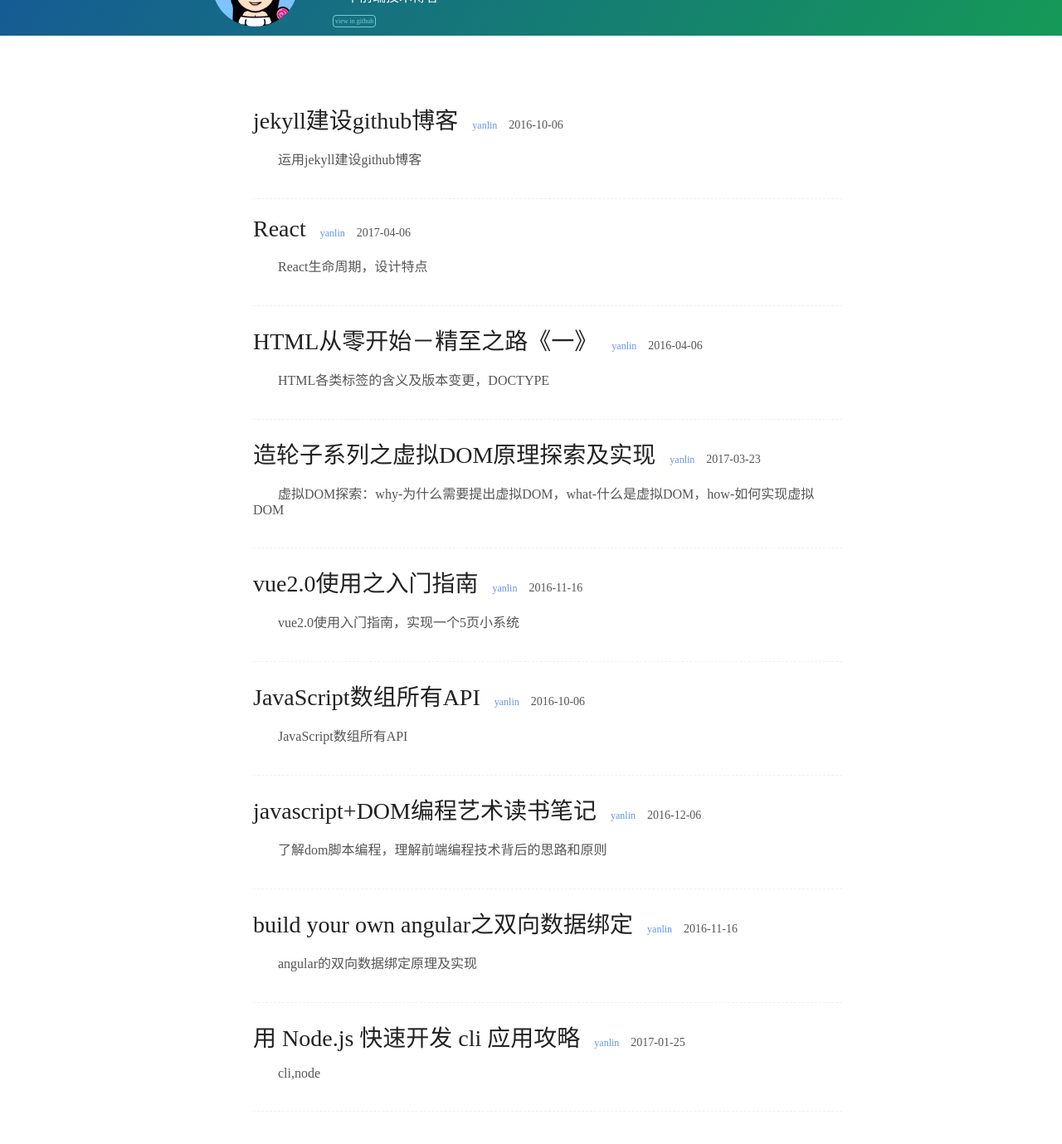
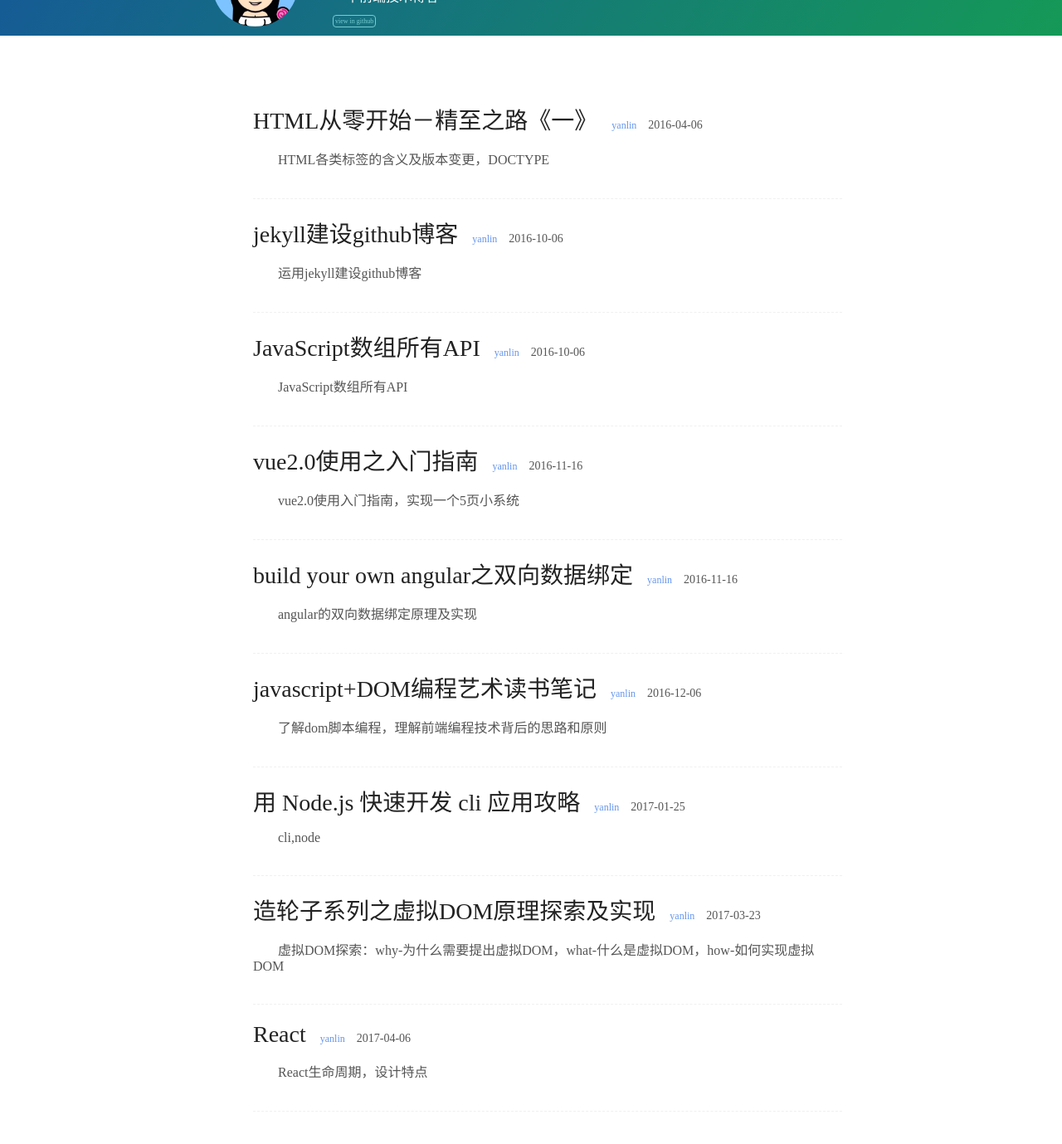
Before and after one commit to dalinlincoding/blog, a Jekyll site: the page built from index.html, in a window 1280 px wide and 1400 px high, scrolled down 166 px. Shown: the top 1379 px of the window at 83% size. Built offline with Jekyll 4.4.1, drawn with Linux system fonts in a browser that asks for light colours; Markdown is read by kramdown in place of the engine named in the settings; the list of posts is cut into pages by our own code.

Commit message:
create new post

```diff
--- a/index.html
+++ b/index.html
@@ -4,7 +4,7 @@ layout: default
 
 <ul class="post-list">
     {% assign items = site.posts | sort: 'writetime' %}
-    {% for post in site.posts %}
+    {% for post in items %}
       <li>
         <a href="{{site.baseurl}}{{post.url}}"> {{ post.title }}  </a>
         <i>{{ post.author }}</i>
```
